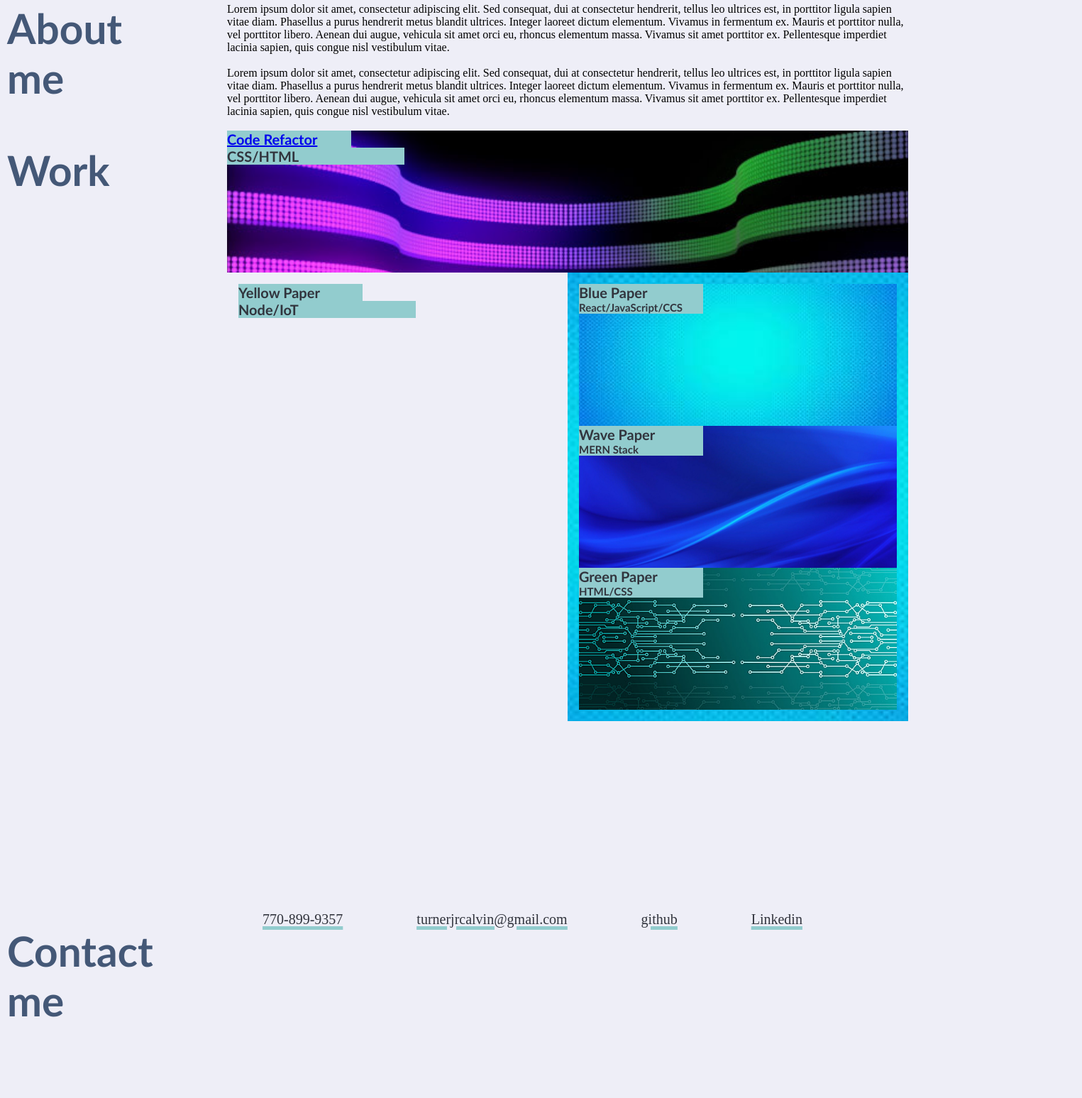
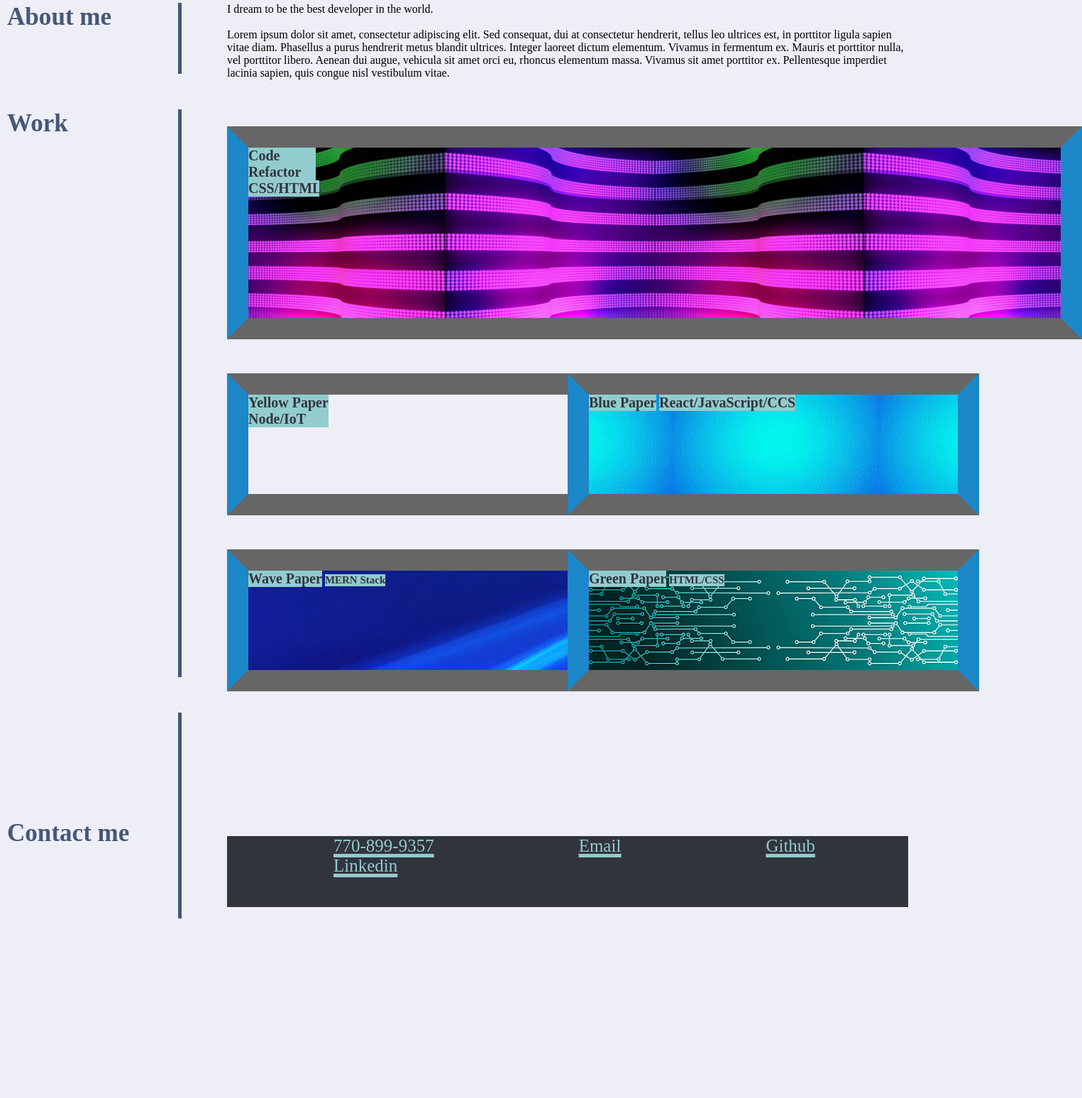
Before and after one commit to CalvinTurner10/Homework02_HTML-CSS-Professional-Portfolio, a plain HTML site: page index.html in a window 1280 px wide. Shown: the part 321-1868 px from the top of the page at 71% size, 1525 px wide, since content can reach past the window. After the commit the page ends 1729 px from the top, so only its background shows below. Drawn offline with Linux system fonts and the light colour scheme.

Commit message:
update everything

```diff
--- a/Assets/stylesheet.css
+++ b/Assets/stylesheet.css
@@ -5,7 +5,7 @@
 }
 
 body{
-        min-height: 100px;
+        min-height: 100vh;
         background-color:#eeeef7;
     }
 
@@ -17,14 +17,18 @@ aside{
     width: 20%;
     float: left;
     color:#445877;
-    font-size: 50px;
-    font-family: 'Trebuchet MS', 'Lucida Sans Unicode', 'Lucida Grande', 'Lucida Sans', Arial, sans-serif;
+    font-size: 30px;
+    font-family: 'Trebuchet MS', 'Lucida Sans Unicode', 'Lucida Grande', 'Lucida Sans', Arial, sans-serif bold;
     padding-left: 10px;
 }
 
+.br{
+    border-right: #445877 5px solid;
+}
+
 .Description{
-    border-right: #445877;
-    min-height: 150px;
+    /* border-right: #445877; */
+    min-height: 100px;
     margin-bottom: 50px;
 }
 
@@ -34,23 +38,28 @@ aside{
 }
 
 .Work{
-    border-right: #445877;
-    min-height: 900px;
+    /* border-right: #445877; */
+    min-height: 800px;
     margin-bottom: 50px;
 }
 .Contact-me{
-    border-right: #445877;
+    /* border-right: #445877; */
     min-height: 75px;
     margin-bottom: 30px;
     padding-top: 30px;
     padding-bottom: 100px;
 }
 
+.wrapper {
+    display: grid;
+    grid-template-columns: 50% 50%;
+}
+
 header h1{
     display: inline;
     font-size: 40px;
     color: #31343d;
-    font-family: 'Trebuchet MS', 'Lucida Sans Unicode', 'Lucida Grande', 'Lucida Sans', Arial, sans-serif;
+    font-family: 'Brush Script MT', cursive;
     background-color: #92ccce;
 
 
@@ -64,20 +73,22 @@ nav ul li{
     float: right;
     margin-left: 30px;
     font-size: 25px;
-    font-family: 'Trebuchet MS', 'Lucida Sans Unicode', 'Lucida Grande', 'Lucida Sans', Arial, sans-serif;
+    padding-right: 3em;
+    font-family: 'Trebuchet MS', 'Lucida Sans Unicode', 'Lucida Grande', 'Lucida Sans', Arial, sans-serif bold;
 }
 nav a{
     color: #91cacc;
 }
 
 .background h2{
-    display: block;
+    display: inline;
     font-size: 30px;
     color: #31343d;
-    font-family: 'Trebuchet MS', 'Lucida Sans Unicode', 'Lucida Grande', 'Lucida Sans', Arial, sans-serif;
+    font-family: 'Trebuchet MS', 'Lucida Sans Unicode', 'Lucida Grande', 'Lucida Sans', Arial, sans-serif bold;
     padding: auto;
     float: right;
     background-color: #92ccce;
+
 }
 .Digital{
     min-height: 200px;
@@ -92,162 +103,209 @@ main{
     width: 75%;
     float: right;
 }
+.rmr{
+    margin-right: 5em;
+}
 
+.fr {
+    height: 200px;
+    width: 580px;
+    border-color: #666 #1c87c9;
+    border-image: none;
+    border-radius: 0 0 0 0;
+    border-style: solid;
+    border-width: 30px;
+  }
+  .bfr {
+    height: 200px;
+    width: 1205px;
+    border-color: #666 #1c87c9;
+    border-image: none;
+    border-radius: 0 0 0 0;
+    border-style: solid;
+    border-width: 30px;
+  }
 .Refactoring{
-    min-height: 200px;
-    display: inline-flexbox;
-    /* width: 100%;
-    margin-bottom: 0px; */
-    background-size: cover;
-    background-position: var(inline-flexbox);
+    min-height: 300px;
+    /* width: 100%;  */
+    /* margin-bottom: 0px;  */
+    /* background-size: cover; */
+    background-position: center;
     background-image: url(../Images/purple.jpeg);
 }
 
 .Code-Refactor h2{
-    display: inline-flexbox;
+    /* display: inline- */
     padding: auto;
     font-size: 20px;
     color: #31343d;
-    font-family: 'Trebuchet MS', 'Lucida Sans Unicode', 'Lucida Grande', 'Lucida Sans', Arial, sans-serif;
-    max-width: 175px;
+    font-family: 'Trebuchet MS', 'Lucida Sans Unicode', 'Lucida Grande', 'Lucida Sans', Arial, sans-serif bold;
+    max-width: 95px;
     background-color: #92ccce;
+
+
 }
 .Code-Refactor h3{
-    display: inline-flexbox;
+    display: inline-flex;
     font-size: 20px;
     color: #31343d;
-    font-family: 'Trebuchet MS', 'Lucida Sans Unicode', 'Lucida Grande', 'Lucida Sans', Arial, sans-serif;
+    font-family: 'Trebuchet MS', 'Lucida Sans Unicode', 'Lucida Grande', 'Lucida Sans', Arial, sans-serif bold;
    background-color: #92ccce;
-   ;max-width: 250px;
+   max-width: 100px;
 
+}
+.mb {
+    margin-bottom: 3em;
+}
+.mt{
+    margin-top: 3em;
+}
+.mr{
+    margin-right: 3em;
+}
+.ml{
+    margin-left: 3em;
 }
 .Yellow{
     min-height: 200px;
-    display: inline-flexbox;
-    background-size: cover;
+    /* display: inline-flex; */
+    /* background-size: cover; */
     background-position: center;
-    background-position: var(inline-flexbox);
+    /* padding-right: 1em; */
+    /* background-position: var(inline-flexbox); */
     background-image: url(../Images/yellow.jpeg);
 
 }
 .Yellow-Paper h2{
-    display: inline-flexbox;
+    display: inline-flex;
     font-size: 20px;
    padding: auto;
     color: #31343d;
-    font-family: 'Trebuchet MS', 'Lucida Sans Unicode', 'Lucida Grande', 'Lucida Sans', Arial, sans-serif;
+    font-family: 'Trebuchet MS', 'Lucida Sans Unicode', 'Lucida Grande', 'Lucida Sans', Arial, sans-serif bold;
     max-width: 175px;
     background-color: #92ccce;
 }
 .Yellow-Paper h3{
-    display: inline-flexbox;
+    /* display: inline-flex; */
     font-size: 20px;
     color: #31343d;
-    font-family: 'Trebuchet MS', 'Lucida Sans Unicode', 'Lucida Grande', 'Lucida Sans', Arial, sans-serif;
+    font-family: 'Trebuchet MS', 'Lucida Sans Unicode', 'Lucida Grande', 'Lucida Sans', Arial, sans-serif bold;
     background-color: #92ccce;
-    max-width: 250px;
+    max-width: 113px;
 }
 .Blue{
     min-height: 200px;
-    display: inline-flexbox;
-    background-size: cover;
+    /* display: inline-flex; */
+    /* background-size: cover; */
     background-position: center;
-    background-position: var(inline-flexbox);
+    /* background-position: var(inline-flexbox); */
     background-image: url(../Images/blue.jpeg);
 
 }
 .Blue-Paper h2{
-    display: inline-flexbox;
+    display: inline-flex;
     font-size: 20px;
     padding: auto;
     color: #31343d;
-    font-family: 'Trebuchet MS', 'Lucida Sans Unicode', 'Lucida Grande', 'Lucida Sans', Arial, sans-serif;
+    font-family: 'Trebuchet MS', 'Lucida Sans Unicode', 'Lucida Grande', 'Lucida Sans', Arial, sans-serif bold;
     max-width: 175px;
     background-color: #92ccce;
 }
 .Blue-Paper h3{
-    display: inline-flexbox;
-    font-size: 15px;
+    display: inline-flex;
+    font-size: 20px;
     color: #31343d;
-    font-family: 'Trebuchet MS', 'Lucida Sans Unicode', 'Lucida Grande', 'Lucida Sans', Arial, sans-serif;
-     max-width: 175px;
+    font-family: 'Trebuchet MS', 'Lucida Sans Unicode', 'Lucida Grande', 'Lucida Sans', Arial, sans-serif bold;
+     max-width: 250px;
      background-color: #92ccce;
 
 }
 .Wave{
     min-height: 200px;
-    display: inline-flexbox;
-    background-size: cover;
+    /* display: inline-flex; */
+    /* background-size: cover; */
     background-position: center;
-    background-position: var(inline-flexbox);
+    /* background-position: var(inline-flex); */
     background-image: url(../Images/wave.jpeg);
 
 }
 .Wave-Paper h2{
-    display: inline-flexbox;
+    display: inline-flex;
     font-size: 20px;
     padding: auto;
     color: #31343d;
-    font-family: 'Trebuchet MS', 'Lucida Sans Unicode', 'Lucida Grande', 'Lucida Sans', Arial, sans-serif;
+    font-family: 'Trebuchet MS', 'Lucida Sans Unicode', 'Lucida Grande', 'Lucida Sans', Arial, sans-serif bold;
     max-width: 175px;
     background-color: #92ccce;
 }
 .Wave-Paper h3{
-    display: inline-flexbox;
+    display: inline-flex;
     font-size: 15px;
     color: #31343d;
-    font-family: 'Trebuchet MS', 'Lucida Sans Unicode', 'Lucida Grande', 'Lucida Sans', Arial, sans-serif;
+    font-family: 'Trebuchet MS', 'Lucida Sans Unicode', 'Lucida Grande', 'Lucida Sans', Arial, sans-serif bold;
     background-color: #92ccce;
     max-width: 175px;
 }
 .Green{
     min-height: 200px;
-    display: inline-flexbox;
+    /* display: inline-flex; */
     background-size: cover;
     background-position: center;
-    background-position: var(inline-flexbox);
+    background-position: var(inline-flex);
     background-image: url(../Images/green.jpeg);
 
 }
 .Green-Paper h2{
-    display: inline-flexbox;
+    display: inline-flex;
     font-size: 20px;
     padding: auto;
     color: #31343d;
-    font-family: 'Trebuchet MS', 'Lucida Sans Unicode', 'Lucida Grande', 'Lucida Sans', Arial, sans-serif;
+    font-family: 'Trebuchet MS', 'Lucida Sans Unicode', 'Lucida Grande', 'Lucida Sans', Arial, sans-serif bold;
+    background-color: #92ccce;
     max-width: 175px;
-    background-color: #92ccce;
+
 }
 .Green-Paper h3{
-    display: inline-flexbox;
+    display: inline-flex;
     font-size: 15px;
     color: #31343d;
-    font-family: 'Trebuchet MS', 'Lucida Sans Unicode', 'Lucida Grande', 'Lucida Sans', Arial, sans-serif;
+    font-family: 'Trebuchet MS', 'Lucida Sans Unicode', 'Lucida Grande', 'Lucida Sans', Arial, sans-serif bold;
     background-color: #92ccce;
     max-width: 175px;
 }
 .Contact-me{
     padding-top: 150px;
     padding-bottom: 100px;
+
+
 }
 .Contact-me ul{
     list-style: none;
     float: center;
+    background-color: #31343d;
+    min-height: 119px;
+    min-width: 100px;
+    padding-right: 3em;
+    background-color: #31343d;
+   min-height: 100px;
+   font-family: 'Trebuchet MS', 'Lucida Sans Unicode', 'Lucida Grande', 'Lucida Sans', Arial, sans-serif bold;
 }
 .Contact-me ul li{
     display: inline;
     padding-left: 50px;
     padding-right: 50px;
-    text-align: center;
-    color: #31343d;
-    font-size: 20px;
-    text-decoration: underline 5px;
+    /* text-align: center; */
+    color: #92ccce;
+    font-size: 25px;
+    text-decoration: underline 5px solid;
     text-decoration-color: #92ccce;
+padding-left: 6em;
+
 }
 .Contact-me a:link, a:hover, a:active{
-    color: #31343d;
-    background-color: transparent;
-    text-decoration: underline 5px;
+    color: #92ccce;
+    /* background-color: transparent; */
+    text-decoration: underline 5px solid;
     text-decoration-color:  #92ccce;
 }
 
--- a/index.html
+++ b/index.html
@@ -1,109 +1,119 @@
 <!DOCTYPE html>
 <html lang="en">
+
 <head>
     <meta charset="UTF-8">
     <title>Calvin</title>
     <link rel="stylesheet" href="./Assets/stylesheet.css">
-    <style>
-        .wrapper{
+    <!-- <style>
+        .wrapper {
             display: grid;
             grid-template-columns: 50% 50%;
         }
 
-        .wrapper > div{
+        .wrapper>div {
             padding: 1em;
         }
+    </style> -->
+</head>
 
-    </style>
-</head>
 <body>
     <div class="content">
         <header>
-        <h1>Calvin</h1>
+            <h1>Calvin Turner</h1>
             <nav>
                 <ul>
                     <li><a href="#About-me">About me</a></li>
                     <li><a href="#Work">Work</a></li>
                     <li><a href="#Contact-me">Contact me</a></li>
-                <li><a href="https://drive.google.com/drive/folders/1nyuBLxIIQQ7wB3oDakmIG4a813yFcpu1">Resume</a></li>
+                    <li><a href="https://drive.google.com/drive/folders/1nyuBLxIIQQ7wB3oDakmIG4a813yFcpu1">Resume</a>
+                    </li>
                 </ul>
             </nav>
         </header>
 
-      <section class="background">
-          <h2>Simple caption</h2>
-          <figure class="Digital"></figure>
+        <section class="background ">
+            <h2>Georgia Tech Coding Boot Camp</h2>
+            <figure class="Digital "></figure>
         </section>
 
         <aside>
-          <section class="Description">
+            <section class="Description br">
                 <h1>About me</h1>
             </section>
-          <section class="Work">
+            <section class="Work br">
                 <h1>Work</h1>
             </section>
-          <section class= "Contact-me">
+            <section class="Contact-me br">
                 <h1>Contact me</h1>
             </section>
         </aside>
 
         <main>
-          <section class= "#About-me" alt ="#About-me" id="About-me">
-              <p>Lorem ipsum dolor sit amet, consectetur adipiscing elit. Sed consequat, dui at consectetur hendrerit, tellus leo ultrices est, in porttitor ligula sapien vitae diam. Phasellus a purus hendrerit metus blandit ultrices. Integer laoreet dictum elementum. Vivamus in fermentum ex. Mauris et porttitor nulla, vel porttitor libero. Aenean dui augue, vehicula sit amet orci eu, rhoncus elementum massa. Vivamus sit amet porttitor ex. Pellentesque imperdiet lacinia sapien, quis congue nisl vestibulum vitae.</p>
+            <section class="#About-me" alt="#About-me" id="About-me">
+                <p>I dream to be the best developer in the world.</p>
                 <br>
-              <p>Lorem ipsum dolor sit amet, consectetur adipiscing elit. Sed consequat, dui at consectetur hendrerit, tellus leo ultrices est, in porttitor ligula sapien vitae diam. Phasellus a purus hendrerit metus blandit ultrices. Integer laoreet dictum elementum. Vivamus in fermentum ex. Mauris et porttitor nulla, vel porttitor libero. Aenean dui augue, vehicula sit amet orci eu, rhoncus elementum massa. Vivamus sit amet porttitor ex. Pellentesque imperdiet lacinia sapien, quis congue nisl vestibulum vitae.</p>
+                <p>Lorem ipsum dolor sit amet, consectetur adipiscing elit. Sed consequat, dui at consectetur hendrerit,
+                    tellus leo ultrices est, in porttitor ligula sapien vitae diam. Phasellus a purus hendrerit metus
+                    blandit ultrices. Integer laoreet dictum elementum. Vivamus in fermentum ex. Mauris et porttitor
+                    nulla, vel porttitor libero. Aenean dui augue, vehicula sit amet orci eu, rhoncus elementum massa.
+                    Vivamus sit amet porttitor ex. Pellentesque imperdiet lacinia sapien, quis congue nisl vestibulum
+                    vitae.</p>
                 <br>
 
             </section>
 
             <section class="Work" id="Work">
-                <div class = "Code-Refactor" alt ="Code-Refactor" id="Code-Refactor">
-                    <figure class="Refactoring">
-                        <h2><a href="https://github.com/CalvinTurner10/Homework01_HTML-CSS-Code-Refactor">Code Refactor</a></h2>
+                <div class="Code-Refactor" alt="Code-Refactor" id="Code-Refactor">
+                    <figure class="Refactoring mr mt bfr">
+                        <h2><a href="https://github.com/CalvinTurner10/Homework01_HTML-CSS-Code-Refactor"></a>Code Refactor</a></h2>
                         <h3>CSS/HTML</h3>
                     </figure>
                 </div>
-                <div class = "wrapper">
-                <div class ="Yellow-Paper" alt = "Yellow-Paper" id= "Yellow-Paper">
-                <figure class = "Yellow">
+                <div class="wrapper">
+                    <div class="Yellow-Paper" alt="Yellow-Paper" id="Yellow-Paper">
+                        <figure class="Yellow mr mt fr">
                             <h2>Yellow Paper</h2>
                             <h3>Node/IoT</h3>
                         </figure>
                     </div>
-            <div class = "Blue">
-                <div class ="Blue-Paper" alt = "Blue-Paper" id= "Blue-Paper">
-                <figure class = "Blue">
+
+                    <!-- <div class="Blue"> -->
+                    <div class="Blue-Paper" alt="Blue-Paper" id="Blue-Paper">
+                        <figure class="Blue mr mt fr">
                             <h2>Blue Paper</h2>
                             <h3>React/JavaScript/CCS</h3>
                         </figure>
                     </div>
-            <div class = "Wave">
-                <div class ="Wave-Paper" alt = "Wave-Paper" id= "Wave-Paper">
-                <figure class = "Wave">
+                    <!-- <div class="Wave"> -->
+                    <div class="Wave-Paper" alt="Wave-Paper" id="Wave-Paper">
+                        <figure class="Wave mr mt fr">
                             <h2>Wave Paper</h2>
                             <h3>MERN Stack</h3>
                         </figure>
                     </div>
-            <div class = "Green">
-                <div class ="Green-Paper" alt = "Green-Paper" id= "Green-Paper">
-                <figure class = "Green">
+                    <!-- <div class="Green"> -->
+                    <div class="Green-Paper" alt="Green-Paper" id="Green-Paper">
+                        <figure class="Green mr mt fr">
                             <h2>Green Paper</h2>
                             <h3>HTML/CSS</h3>
                         </figure>
                     </div>
                 </div>
+
             </section>
-        <section class = "Contact-me" alt= "Contact-me" id= "Contact-me">
+            <section class="Contact-me" alt="Contact-me" id="Contact-me">
                 <ul>
                     <li>770-899-9357</li>
-                <li><a href="turnerjrcalvin@gmail.com">turnerjrcalvin@gmail.com</a></li>
-                <li><a href="https://github.com/CalvinTurner10">github</a></li>
+                    <li><a href="Turnerjrcalvin@gmail.com">Email</a></li>
+                    <li><a href="https://Github.com/CalvinTurner10"></a>Github</a></li>
                     <li><a href="https://linkedin.com/CalvinTurner10"></a>Linkedin</li>
                 </ul>
             </section>
-    </div>
+            <!-- </div> -->
         </main>
 
+    </div>
+</body>
 
-</body>
 </html>
```
Also changed, not shown: 6 other files. Lines whose indentation alone changed are shown as unchanged.
